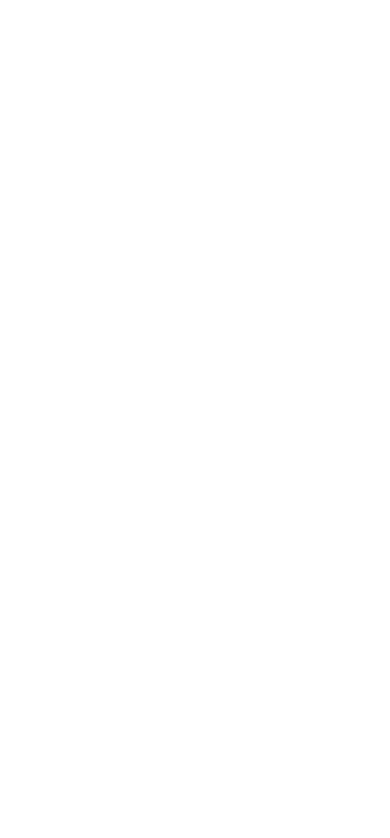
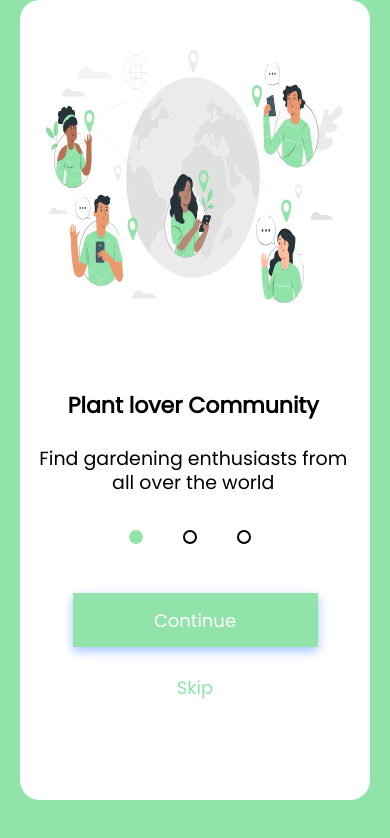
Before and after one commit to ClaytonJosue/compass-front-challenge-onboarding, a plain HTML site: page index.html in a window 390 px wide. Drawn offline with Linux system fonts and the light colour scheme.

Commit message:
finished project

```diff
--- a/index.html
+++ b/index.html
@@ -1,12 +1,75 @@
 <!DOCTYPE html>
-<html lang="en">
+<html lang="pt-br">
+
 <head>
     <meta charset="UTF-8">
     <meta http-equiv="X-UA-Compatible" content="IE=edge">
     <meta name="viewport" content="width=device-width, initial-scale=1.0">
+    <link rel="stylesheet" href="styles/reset.css">
+    <link rel="stylesheet" href="styles/style.css">
     <title>Onboarding</title>
 </head>
+
 <body>
+    <main>
+        <div class="container">
+            <div class="gallery">
 
+                <input type="radio" name="radio-btn" id="radio01" onclick="slideOne()">
+                <input type="radio" name="radio-btn" id="radio02" onclick="slideTwo()">
+                <input type="radio" name="radio-btn" id="radio03" onclick="slideThree()">
+
+                <div class="slide first">
+                    <img src="./assets/Plant-lover.svg" alt="Plant lover community image">
+                    <h2>Plant lover Community</h2>
+                    <div class="text">
+                        <p>
+                            Find gardening enthusiasts from all over the world
+                        </p>
+                    </div>
+                </div>
+
+                <div class="slide">
+                    <img src="./assets/In-time.svg" alt="Fast delivery image">
+                    <h2>Get fast & safe delivery</h2>
+                    <div class="text">
+                        <p>
+                            Get good quality products for your plants
+                        </p>
+                    </div>
+                </div>
+
+                <div class="slide">
+                    <img src="./assets/Ecommerce.svg" alt="Ecommerce image">
+                    <h2>Buy & sell Tools</h2>
+                    <div class="text">
+                        <p>
+                            Buy & sell good quality products for your beautiful plants
+                        </p>
+                    </div>
+                </div>
+
+                <div class="background-nav">
+                    <div class="bg-btn1"></div>
+                    <div class="bg-btn2"></div>
+                    <div class="bg-btn3"></div>
+                </div>
+            </div>
+
+            <div class="buttons">
+                <button class="continue" onclick="next()">Continue</button>
+                <button class="skip" onclick="skip()">Skip</button>
+            </div>
+        </div>
+
+        <div class="manual-navigation">
+            <label for="radio01" class="manual-btn"></label>
+            <label for="radio02" class="manual-btn"></label>
+            <label for="radio03" class="manual-btn"></label>
+        </div>
+        </div>
+    </main>
+    <script src="script/script.js"></script>
 </body>
+
 </html>
--- a/styles/style.css
+++ b/styles/style.css
@@ -0,0 +1,252 @@
+@import url('https://fonts.googleapis.com/css2?family=Poppins&display=swap');
+
+body {
+    display: flex;
+    justify-content: center;
+    align-items: center;
+    font-family: 'Poppins', sans-serif;
+    background-color: #92E3A9;
+}
+
+.container {
+    margin: 25px auto;
+    width: 405px;
+    height: 672px;
+    overflow: hidden;
+    background-color: #FFF;
+    border-radius: 20px;
+}
+
+.gallery {
+    display: flex;
+    width: 300%;
+    height: 812px;
+}
+
+.gallery input {
+    display: none;
+}
+
+.slide {
+    width: 33%;
+    position: relative;
+    text-align: center;
+    transition: .5s;
+}
+
+.slide img {
+    width: 300px;
+    height: 300px;
+}
+
+.slide h2 {
+    font-size: 24px;
+    font-weight: bold;
+    line-height: 31px;
+    margin-top: 2rem;
+}
+
+.text {
+    display: flex;
+    justify-content: center;
+    align-items: center;
+}
+
+.slide p {
+    width: 315px;
+    font-weight: 400;
+    text-align: center;
+    line-height: 24px;
+    margin-top: 26px;
+    font-size: 18px;
+}
+
+.manual-navigation,
+.background-nav {
+    position: absolute;
+    width: 410px;
+    top: 488px;
+    display: flex;
+    justify-content: center;
+}
+
+.manual-btn {
+    border: 2px solid transparent;
+    padding: 5px;
+    border-radius: 10px;
+    cursor: pointer;
+}
+
+.manual-btn:not(:last-child) {
+    margin-right: 40px;
+}
+
+.background-nav div {
+    border: 2px solid black;
+    padding: 5px;
+    border-radius: 10px;
+    cursor: pointer;
+}
+
+.background-nav div:not(:last-child) {
+    margin-right: 40px;
+}
+
+.buttons {
+    display: flex;
+    justify-content: center;
+    align-items: center;
+}
+
+.continue {
+    position: absolute;
+    top: 540px;
+    width: 308px;
+    height: 54px;
+    background-color: #92E3A9;
+    color: #FFF;
+    border: none;
+    box-shadow: 0px 4px 10px #A1C3FC;
+    font-family: 'Poppins', sans-serif;
+    cursor: pointer;
+    font-size: 18px;
+}
+
+.skip {
+    position: absolute;
+    width: 308px;
+    height: 23px;
+    top: 623px;
+    border: none;
+    background-color: transparent;
+    font-family: 'Poppins', sans-serif;
+    line-height: 23px;
+    font-size: 18px;
+    color: #92E3A9;
+    font-weight: 500;
+    cursor: pointer;
+}
+
+@media screen and (max-width: 480px) {
+    body {
+        display: block;
+    }
+
+    .container {
+        width: 266px;
+        height: 645px;
+        margin: 0 auto;
+    }
+
+    .slide img {
+        width: 260px;
+        height: 280px;
+    }
+
+    .slide h2 {
+        font-size: 20px;
+    }
+
+    .slide {
+        top: 0;
+    }
+
+    .manual-navigation,
+    .background-nav {
+        width: 265px;
+        top: 457px;
+    }
+
+    .manual-navigation {
+        margin-left: 32px;
+    }
+
+    .continue {
+        top: 518px;
+        width: 245px;
+    }
+
+    .skip {
+        top: 600px;
+        width: 245px;
+    }
+}
+
+@media screen and (max-width: 1024px) and (max-height: 630px) {
+    .container {
+        width: 600px;
+        height: 345px;
+        margin: 0;
+    }
+
+    .slide img {
+        width: 180px;
+        height: 183px;
+    }
+
+    .slide h2 {
+        font-size: 20px;
+        margin-top: 1rem;
+    }
+
+    .slide p {
+        line-height: 21px;
+        margin-top: 1px;
+        font-size: 16px;
+    }
+
+    .manual-navigation,
+    .background-nav {
+        top: 321px;
+        width: 235px;
+    }
+
+    .continue {
+        top: 308px;
+        width: 179px;
+        height: 33px;
+    }
+
+    .skip {
+        top: 280px;
+    }
+}
+
+@media screen and (max-width:480px) and (min-height: 800px) {
+    .container {
+        width: 350px;
+        height: 800px;
+    }
+
+    .slide img {
+        width: 320px;
+        height: 355px;
+    }
+
+    .slide h2 {
+        font-size: 22px;
+    }
+
+    .slide p {
+        font-size: 19px;
+    }
+
+    .manual-navigation,
+    .background-nav {
+        width: 340px;
+        top: 530px;
+    }
+
+    .manual-navigation {
+        margin-left: 32px;
+    }
+
+    .continue {
+        top: 593px;
+    }
+
+    .skip {
+        top: 675px;
+    }
+
+}
```
